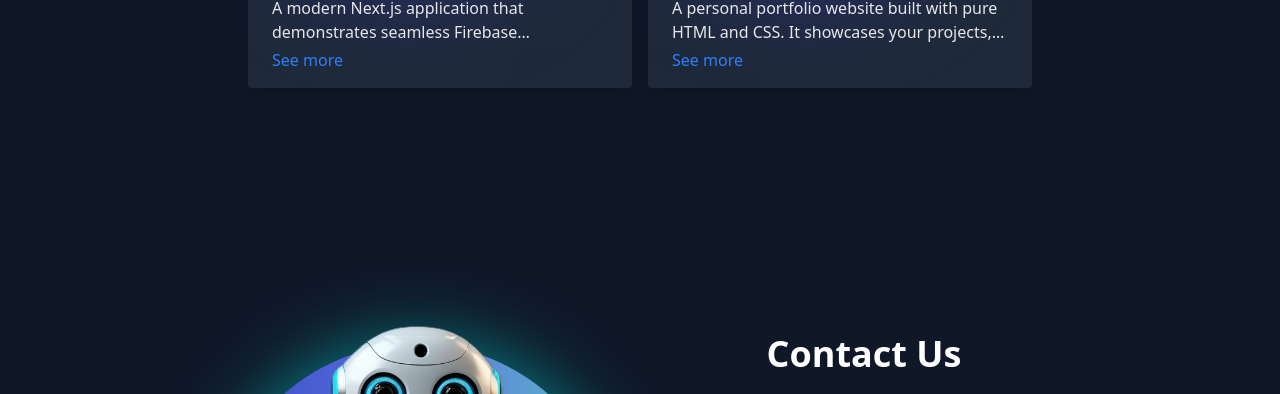
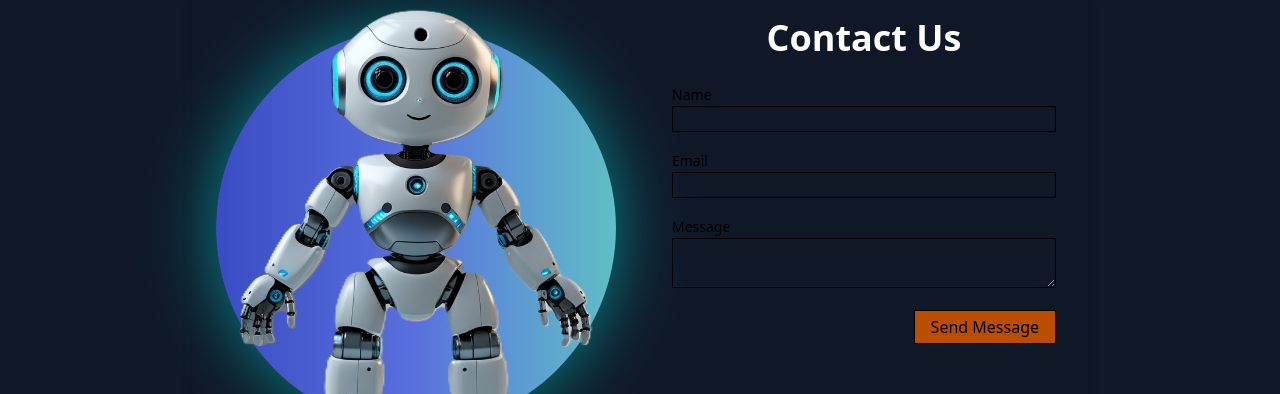
Before and after one commit to jfgarcia0911/jf-portfolio-nextjs, a Next.js app: page / in a window 1280 px wide. Shown: the part 2236-2630 px from the top of the page. Built offline with nearby package versions, Linux system fonts and the light colour scheme.

Commit message:
feat: add ContactForm component with EmailJS integration
- Create reusable ContactForm component using emailjs to send messages
- Add form fields for name, email, and message with validation
- Show loading state on submit button and display toast notifications on success/error

```diff
--- a/components/Projects.jsx
+++ b/components/Projects.jsx
@@ -73,7 +73,7 @@ export default function Projects() {
 		},
 	];
 	return (
-		<main id="projects" className="p-4 ">
+		<section id="projects" className="p-4  ">
 			<section data-aos="fade-up" data-aos-delay="300">
 				<header className="text-center">
 					<h1 className="text-3xl text-white sm:text-4xl font-bold mb-6">
@@ -102,6 +102,6 @@ export default function Projects() {
 					/>
 				))}
 			</section>
-		</main>
+		</section>
 	);
 }
--- a/components/Skills.jsx
+++ b/components/Skills.jsx
@@ -34,7 +34,7 @@ const SkillBox=({image,title,description})=>(
 export default function Skills() {
 
   return (
-    <section id='skills' className='relative min-h-screen  flex flex-col items-center justify-center text-white px-4 py-10 mt-10 '>
+    <section id='skills' className='snap-start h-screen relative min-h-screen  flex flex-col items-center justify-center text-white px-4 py-10 mt-10 '>
         <div className='absolute z-0 w-72 h-36 sm:w-96 sm:h-44 bg-[#483cf5] rounded-full blur-3xl opacity-50 top-10  left-1/2 transform -translate-x-1/2'>
         </div>
         <Image src="/imghero.png" alt="left picture" width={500}
--- /dev/null
+++ b/components/contact/ContactForm.jsx
@@ -0,0 +1,80 @@
+// components/ContactForm.jsx
+"use client";
+import { useRef, useState } from "react";
+import emailjs from "@emailjs/browser";
+import { toast } from "react-toastify";
+
+export default function ContactForm({ className }) {
+	const form = useRef();
+	const [isSubmitting, setIsSubmitting] = useState(false);
+
+	const sendEmail = async (e) => {
+		e.preventDefault();
+		setIsSubmitting(true);
+
+		try {
+			await emailjs.sendForm(
+				"service_fog4ps8",
+				"template_poqr9ao",
+				form.current,
+				"X5OFODoKwCHdErQn7",
+			);
+			toast.success("Message sent successfully!");
+			form.current.reset();
+		} catch (error) {
+			console.error("EmailJS error:", error);
+			toast.error("Failed to send message. Please try again.");
+		} finally {
+			setIsSubmitting(false);
+		}
+	};
+
+	return (
+		<form ref={form} onSubmit={sendEmail} className={`space-y-4 ${className}`}>
+			<div>
+				<label htmlFor="name" className="text-sm">
+					Name
+				</label>
+				<input
+					id="name"
+					type="text"
+					name="name"
+					className="border w-full"
+					required
+				/>
+			</div>
+			<div>
+				<label htmlFor="email" className="text-sm">
+					Email
+				</label>
+				<input
+					id="email"
+					type="email"
+					name="email"
+					className="border w-full"
+					required
+				/>
+			</div>
+			<div>
+				<label htmlFor="message" className="text-sm">
+					Message
+				</label>
+				<textarea
+					id="message"
+					name="message"
+					className="border w-full"
+					required
+				/>
+			</div>
+			<div className="flex justify-end ">
+				<button
+					className="border px-4 py-1 bg-amber-700 cursor-pointer"
+					type="submit"
+					disabled={isSubmitting}
+				>
+					{isSubmitting ? "Sending..." : "Send Message"}
+				</button>
+			</div>
+		</form>
+	);
+}
```
